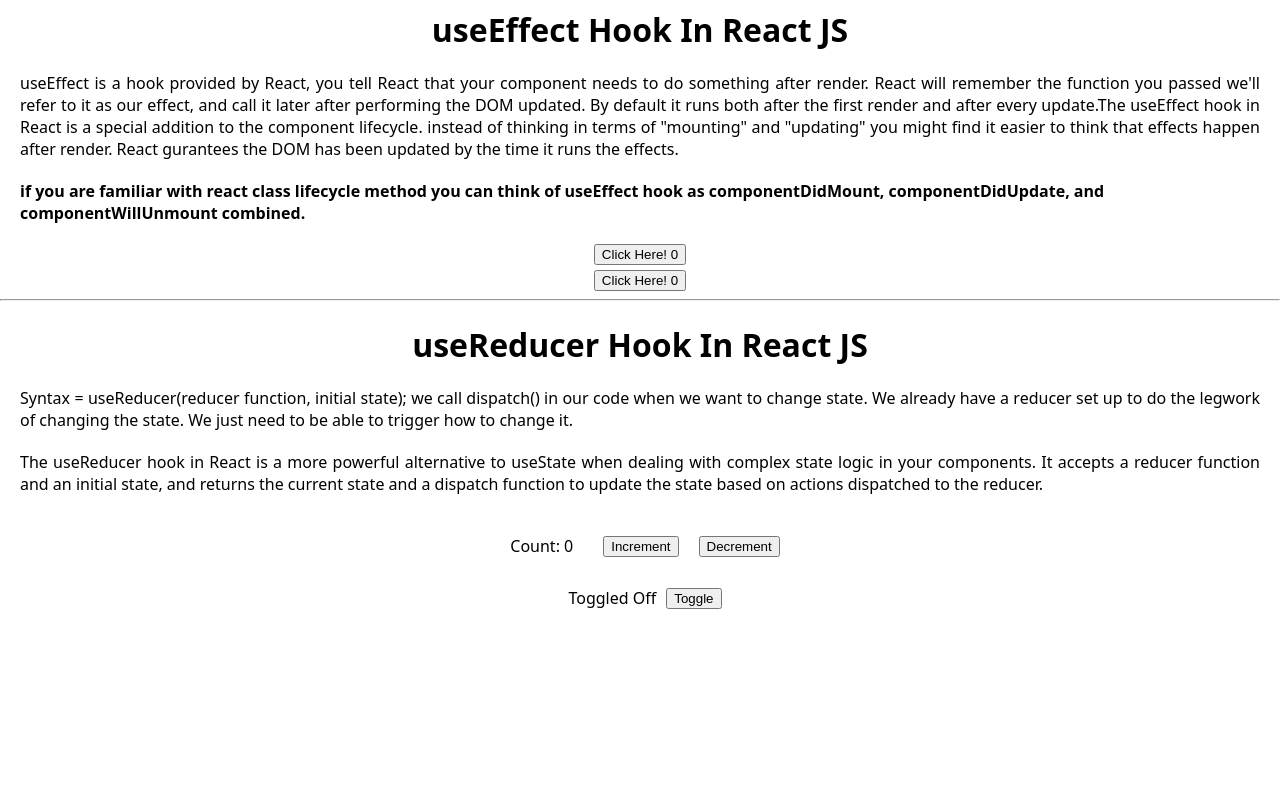
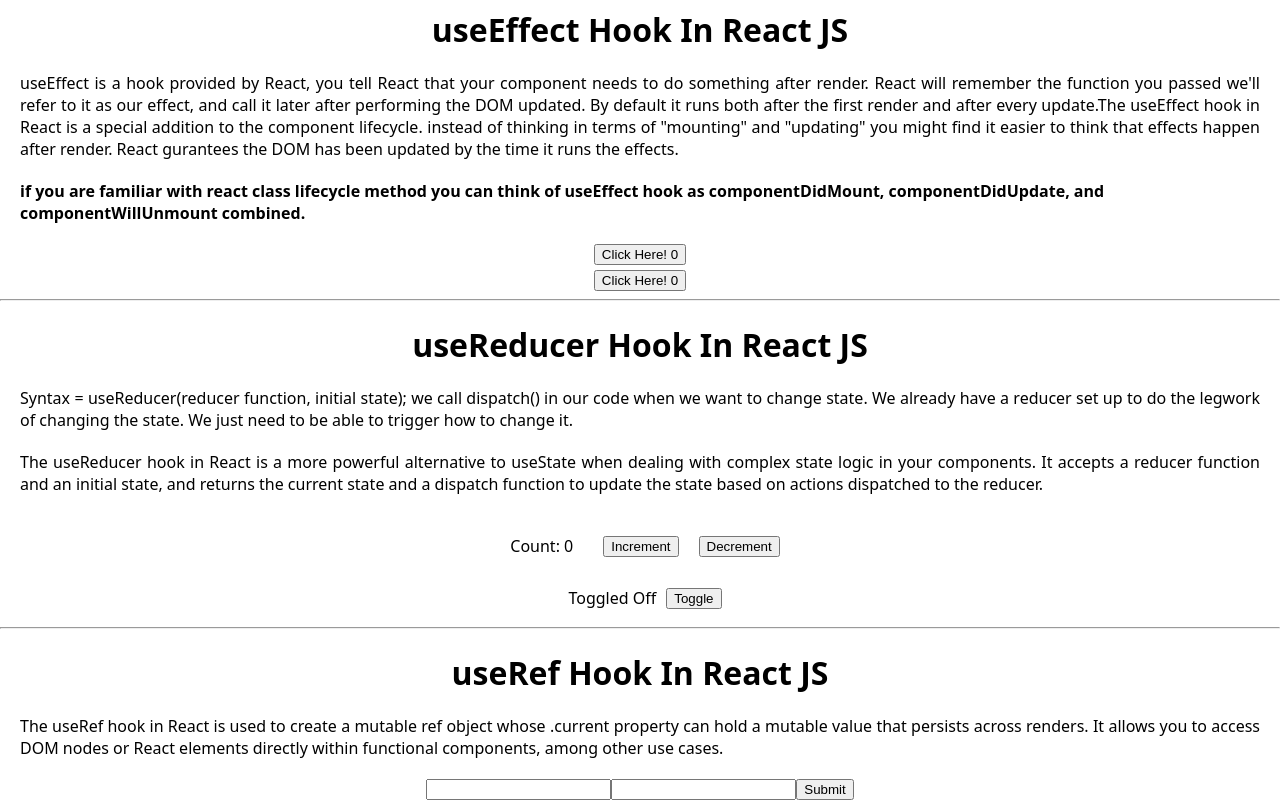
Before and after one commit to Atish280301/ReactHooksConcept, a React (Create React App) app: page / in a window 1280 px wide. Shown: the part 900-1700 px from the top of the page. Before the commit the page ends 1519 px from the top, so only its background shows below. Built offline with nearby package versions, Linux system fonts and the light colour scheme.

Commit message:
useRef Hook In React JS

```diff
--- a/src/App.jsx
+++ b/src/App.jsx
@@ -4,6 +4,7 @@ import UseStateHook from "./Components/UseStateHook/UseStateHook";
 import Intro from "./Components/Intro/Intro";
 import UseEffectHook from "./Components/UseEffectHook/UseEffectHook";
 import UseReduerHook from "./Components/UseReducer/UseReducerHook";
+import UseRefHook from "./Components/UseRefHook/UseRefHook";
 const App = () => {
   return (
     <div>
@@ -14,6 +15,8 @@ const App = () => {
       <UseEffectHook />
       <hr />
       <UseReduerHook />
+      <hr />
+      <UseRefHook />
     </div>
   );
 }
--- /dev/null
+++ b/src/Components/UseRefHook/UseRefHook.jsx
@@ -0,0 +1,25 @@
+import React, { useRef } from "react";
+const UseRefHook = () => {
+    const name = useRef();
+    const number = useRef();
+    const SBMT = (e) => {
+        e.preventDefault();
+        let data1 = name.current.value;
+        let data2 = parseInt(number.current.value);
+        console.log(data1, data2);
+    }
+    return (
+        <>
+            <h1 className="H1">useRef Hook In React JS</h1>
+            <p className="P">
+                The useRef hook in React is used to create a mutable ref object whose .current property can hold a mutable value that persists across renders. It allows you to access DOM nodes or React elements directly within functional components, among other use cases.
+            </p>
+            <div className="USH">
+                <input type="text" ref={name} />
+                <input type="number" ref={number} />
+                <button onClick={SBMT}>Submit</button>
+            </div>
+        </>
+    );
+}
+export default UseRefHook;
```
